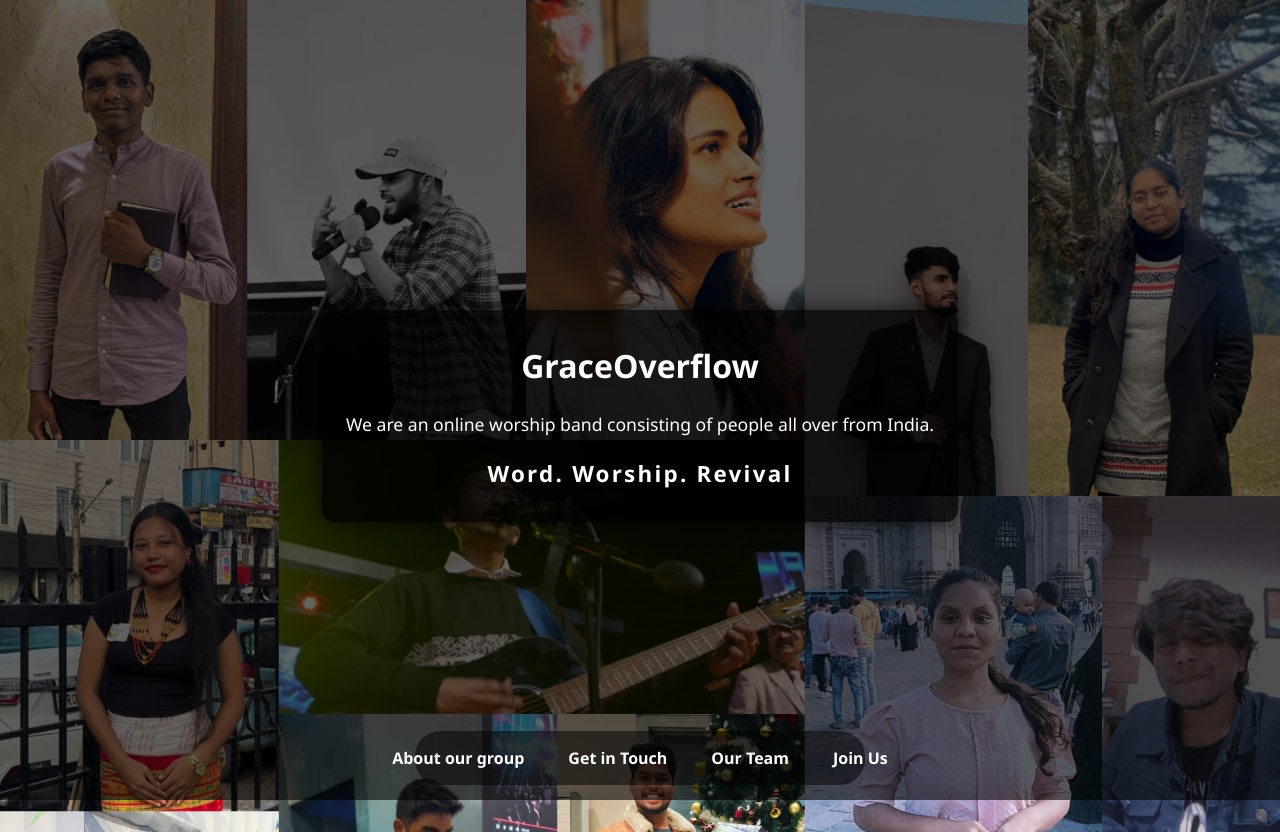
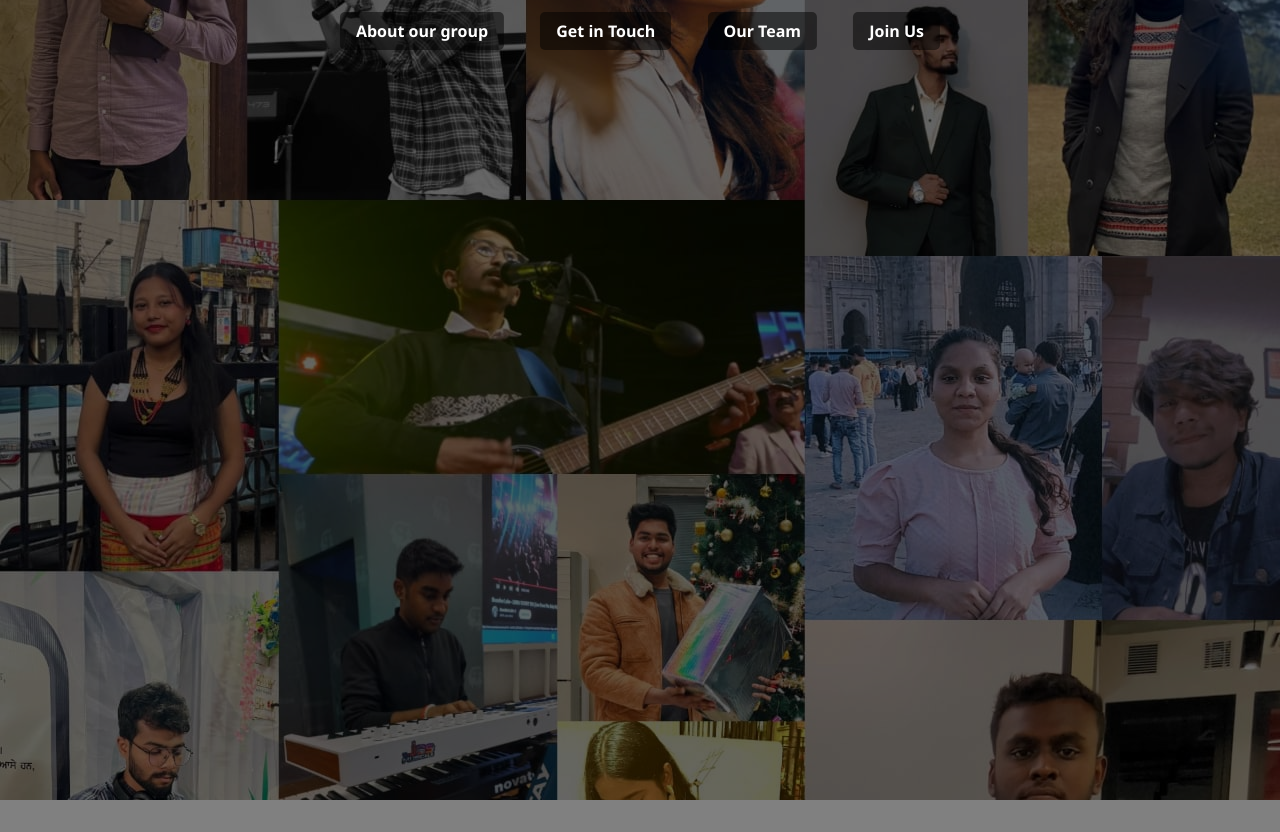
Before and after one commit to RoshanDaniel1208/Grace_Overflow_mobile, a plain HTML site: page index.html in a window 1280 px wide. After the commit the page ends 800 px from the top, so only its background shows below. Drawn offline with Linux system fonts and the light colour scheme.

Commit message:
index.html

```diff
--- a/index.html
+++ b/index.html
@@ -1,8 +1,8 @@
 <!DOCTYPE html>
 <html lang="en">
 <head>
-  <meta charset="UTF-8" />
-  <meta name="viewport" content="width=device-width, initial-scale=1.0, maximum-scale=1.0, user-scalable=no" />
+  <meta charset="UTF-8">
+  <meta name="viewport" content="width=device-width, initial-scale=1.0">
   <title>About - GraceOverflow</title>
   <style>
     body {
@@ -11,128 +11,74 @@
       background: url('band-bg.jpeg') no-repeat center center fixed;
       background-size: cover;
       background-color: grey;
-      min-height: 100vh;
       display: flex;
       flex-direction: column;
       align-items: center;
       justify-content: center;
+      height: 100vh;
       text-align: center;
       color: white;
-      position: relative;
-      padding: 1rem;
     }
 
     .overlay {
-      position: fixed;
+      position: absolute;
       top: 0;
       left: 0;
-      height: 100%;
-      width: 100%;
+      height: 100vh;
+      width: 100vw;
       background-color: rgba(0, 0, 0, 0.6);
       z-index: -1;
     }
 
     .about-box {
-      background: rgba(0, 0, 0, 0.75);
+      background: rgba(255, 255, 255, 0.9);
       color: white;
-      padding: 2rem 1.5rem;
-      border-radius: 12px;
-      max-width: 90%;
-      box-shadow: 0 0 20px rgba(0, 0, 0, 0.7);
-      font-size: 1.1rem;
-      line-height: 1.5;
-    }
-
-    .about-box h1 {
-      margin-top: 0;
-      font-size: 2rem;
+      padding: 2rem 3rem;
+      border-radius: 10px;
+      max-width: 600px;
+      box-shadow: 0 0 15px rgba(0,0,0,0.5);
     }
 
     .centered-tagline {
-      font-size: 1.4rem;
-      font-weight: 700;
-      margin-top: 1.2rem;
-      letter-spacing: 0.1em;
+      font-size: 1.5rem;
+      font-weight: bold;
+      margin-top: 1rem;
     }
 
     nav {
-      position: fixed;
-      bottom: 15px;
+      position: absolute;
+      top: 20px;
       left: 50%;
       transform: translateX(-50%);
-      display: flex;
-      flex-wrap: nowrap;
-      justify-content: center;
-      gap: 12px;
-      background: rgba(0, 0, 0, 0.5);
-      padding: 0.5rem 1rem;
-      border-radius: 25px;
-      z-index: 10;
-      width: 95vw;
-      max-width: 450px;
-      box-sizing: border-box;
     }
 
     nav a {
+      margin: 0 1rem;
       color: white;
       text-decoration: none;
-      font-weight: 600;
+      font-weight: bold;
+      background: rgba(0, 0, 0, 0.5);
       padding: 0.5rem 1rem;
-      border-radius: 20px;
-      font-size: 1rem;
-      flex: 1 1 auto;
-      text-align: center;
-      transition: background 0.3s;
-      white-space: nowrap;
+      border-radius: 5px;
     }
 
-    nav a:hover,
-    nav a:focus {
+    nav a:hover {
       background: rgba(255, 255, 255, 0.3);
-      outline: none;
-    }
-
-    @media (max-width: 480px) {
-      .about-box {
-        font-size: 1rem;
-        padding: 1.5rem 1rem;
-      }
-
-      .about-box h1 {
-        font-size: 1.6rem;
-      }
-
-      .centered-tagline {
-        font-size: 1.2rem;
-        margin-top: 1rem;
-      }
-
-      nav {
-        gap: 8px;
-        padding: 0.4rem 0.6rem;
-      }
-
-      nav a {
-        font-size: 0.9rem;
-        padding: 0.45rem 0.7rem;
-      }
     }
   </style>
 </head>
 <body>
   <div class="overlay"></div>
+  <nav>
 
-  <nav>
     <a href="aboutus.html">About our group</a>
     <a href="contact.html">Get in Touch</a>
     <a href="team.html">Our Team</a>
     <a href="join.html">Join Us</a>
+
+
   </nav>
 
-  <div class="about-box">
-    <h1>GraceOverflow</h1>
-    <p>We are an online worship band consisting of people all over from India.</p>
-    <div class="centered-tagline">Word. Worship. Revival</div>
-  </div>
+
 </body>
 </html>
```
